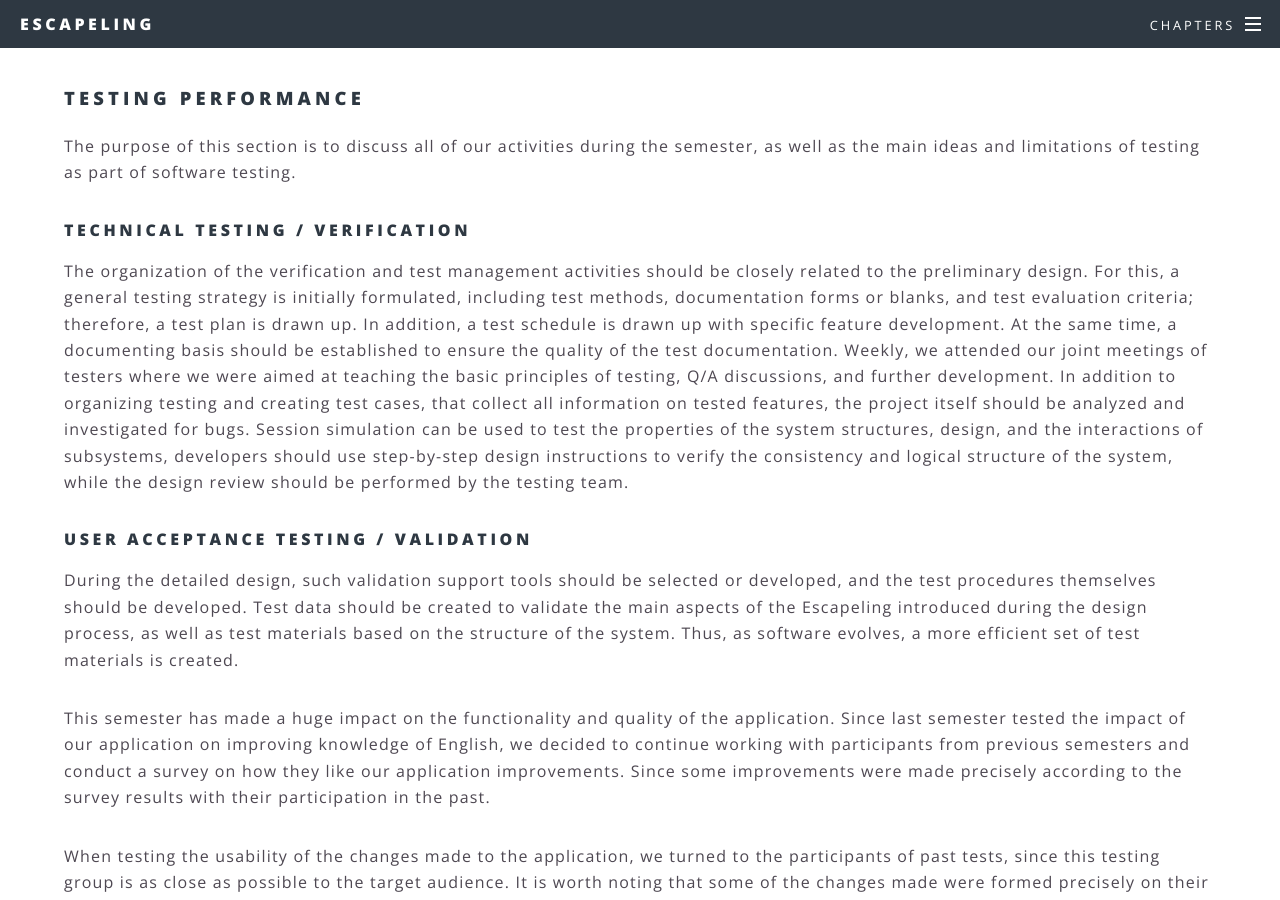
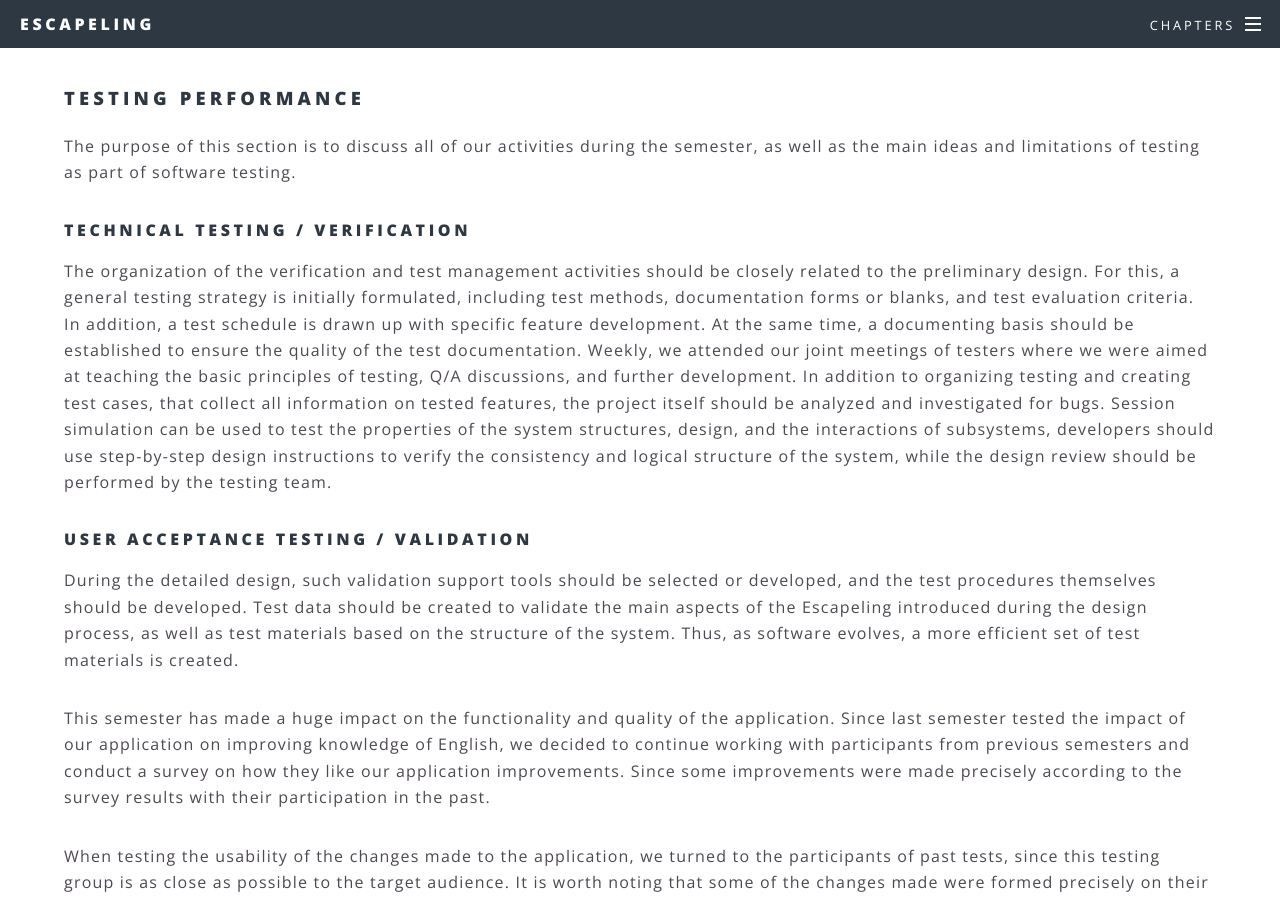
Before and after one commit to ALLUOS/ALLUOS.github.io, a Jekyll site: the page built from _posts/2021-04-01-evaluation.md, in a window 1280 px wide and 900 px high, scrolled down 9882 px. Built offline with Jekyll 4.4.1, drawn with Linux system fonts in a browser that asks for light colours; some of the changed lines change nothing that is shown; some of the changed text lies outside the part shown.

Commit message:
Minor corrections

```diff
--- a/_posts/2021-04-01-evaluation.md
+++ b/_posts/2021-04-01-evaluation.md
@@ -274,7 +274,7 @@
 
 #### TECHNICAL TESTING / VERIFICATION
 
-The organization of the verification and test management activities should be closely related to the preliminary design. For this, a general testing strategy is initially formulated, including test methods, documentation forms or blanks, and test evaluation criteria; therefore, a test plan is drawn up.  In addition, a test schedule is drawn up with specific feature development. At the same time, a documenting basis should be established to ensure the quality of the test documentation. Weekly, we attended our joint meetings of testers where we were aimed at teaching the basic principles of testing, Q/A discussions, and further development.
+The organization of the verification and test management activities should be closely related to the preliminary design. For this, a general testing strategy is initially formulated, including test methods, documentation forms or blanks, and test evaluation criteria. In addition, a test schedule is drawn up with specific feature development. At the same time, a documenting basis should be established to ensure the quality of the test documentation. Weekly, we attended our joint meetings of testers where we were aimed at teaching the basic principles of testing, Q/A discussions, and further development.
 In addition to organizing testing and creating test cases, that collect all information on tested features, the project itself should be analyzed and investigated for bugs. Session simulation can be used to test the properties of the system structures, design, and the interactions of subsystems, developers should use step-by-step design instructions to verify the consistency and logical structure of the system, while the design review should be performed by the testing team.
 
 #### USER ACCEPTANCE TESTING / VALIDATION
@@ -321,23 +321,24 @@
 
 *"I still feel confused with messages".*
 
-The third update that our participants analyzed was the addition of visual effects when confirming their readiness before completing the first task. The results of this survey indicated that not everyone considers this addition to be necessary in terms of performance and perception. However, most of this change was to their liking, due to the fact that a large amount of text messages quickly becomes boring. Average score for idea 7.9 and implementation 8.2.
+The third update that our participants analyzed was the addition of visual effects when confirming their readiness before the start of the first task. The results of this survey indicated that not everyone considers this addition to be necessary in terms of performance and perception. However, most of this change was to their liking, due to the fact that a large amount of text messages quickly becomes boring. Average score for idea 7.9 and implementation 8.2.
 
 Perhaps the best of all the participants reacted precisely to the GIF files added to different sections of the application. Although one of the participants gave a rather low score of 4 and 3, in the commentary he did not indicate the reason, but rather also emphasized that this update looks *"in principle, cool"*. Accordingly, the rest of the reviews were overwhelmingly positive.
 
 The focus group liked the addition of special identifiers for the remaining time in the third task. Almost everyone indicated that they had missed it earlier.
 
-*"Cool update immediately clear how much time is left to complete"*
+*"Cool update immediately clear how much time is left to complete"*.
 
 The average score for idea and performance for this update was 9.6 and 10. Second best rating among updates.
 
 And our survey ends with an assessment of the new Listening task. Perhaps one of the most important results for us as a development team. All users gave an extremely positive score of 9.8 for the idea and 10 for the application. One of the participants said:
 
-*"listening tasks are very helpful in developing English and speaking easily in the future"*
+*"listening tasks are very helpful in developing English and speaking easily in the future"*.
 
-Overall, user reviews were very positive to all the additions. Children not only enjoyed using the app in the past, but they were able to see and enjoy the development of the app. To check all average score compared look at the Picture 3 and Picture 4.
+Overall, user reviews were very positive to all the additions. Children not only enjoyed using the app in the past, but they were able to see the development of the app.
+To check all average scores compared look at the Picture 3 and Picture 4.
 
-<img src="https://github.com/ALLUOS/ALLUOS.github.io/blob/semester-three/assets/images/testresul1.png?raw=true" alt="*Average Satisfaction Score*" class="center">
+<img src="https://github.com/ALLUOS/ALLUOS.github.io/blob/semester-three/assets/images/testresult1.png?raw=true" alt="*Average Satisfaction Score*" class="center">
 
 Picture 3 Average Satisfaction Score by update
 
```
